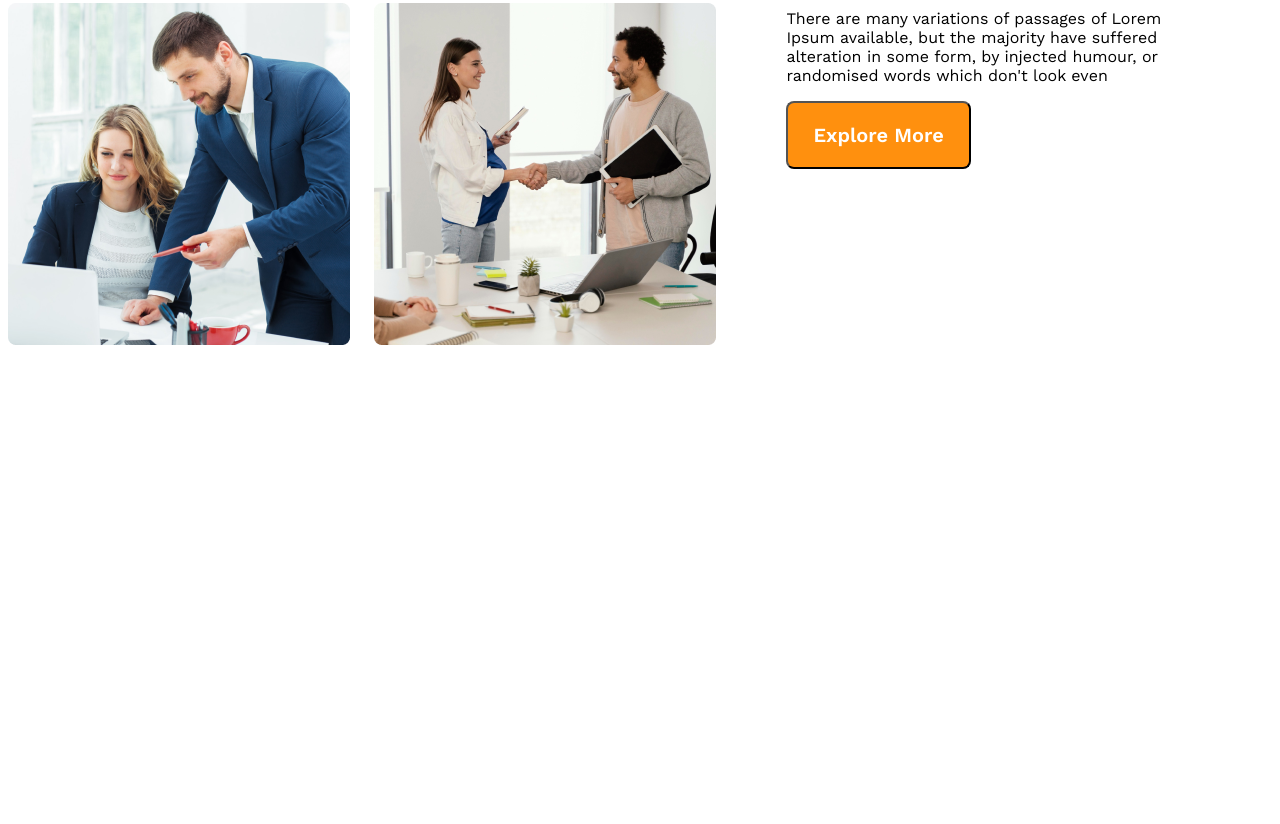
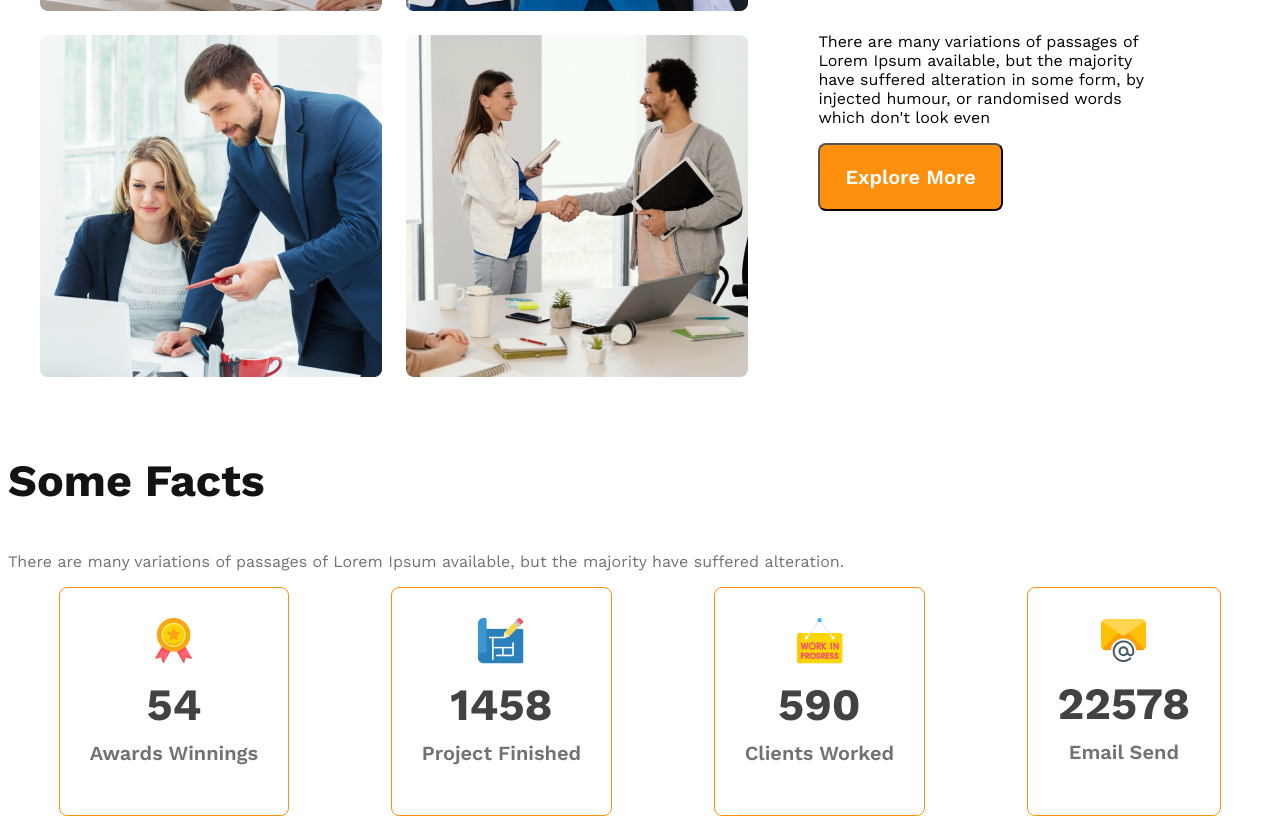
Before and after one commit to Jemforest/Architects, a plain HTML site: page index.html in a window 1280 px wide. Shown: the part 1378-2202 px from the top of the page. Before the commit the page ends 1731 px from the top, so only its background shows below. Drawn offline with nearby package versions, Linux system fonts and the light colour scheme.

Commit message:
card section added

```diff
--- a/index.html
+++ b/index.html
@@ -9,7 +9,7 @@
 <body>
     <header>
         <nav>
-            <h3 class="nav-title">G3 Architects</h3>
+            <h3 class="section-title">G3 Architects</h3>
             <ul>
                 <li><a href="">Home</a></li>
                 <li><a href="">About</a></li>
@@ -45,6 +45,38 @@
                 <button class="btn_primary">Explore More</button>
             </div>
         </section>
+        <section class="features">
+
+        </section>
+        <section class="facts">
+            <h3 class="section-title">Some Facts</h3>
+            <p class="text-light-gray">
+                There are many variations of passages of Lorem Ipsum available, but
+                the majority have suffered alteration.
+            </p>
+            <div class="facts-card-container">
+                <div class="card">
+                    <img src="images/icons/ribon.png" alt="">
+                    <h2 class="card-stats">54</h2>
+                    <p class="card-title text-light-gray"> Awards Winnings</p>
+                </div>
+                <div class="card">
+                    <img src="images/icons/projects.png" alt="">
+                    <h2 class="card-stats">1458</h2>
+                    <p class="card-title text-light-gray">Project Finished</p>
+                </div>
+                <div class="card">
+                    <img src="images/icons/customers.png" alt="">
+                    <h2 class="card-stats">590</h2>
+                    <p class="card-title text-light-gray">Clients Worked</p>
+                </div>
+                <div class="card">
+                    <img src="images/icons/email.png" alt="">
+                    <h2 class="card-stats">22578</h2>
+                    <p class="card-title text-light-gray"> Email Send</p>
+                </div>
+            </div>
+        </section>
     </main>
     <footer>
 
--- a/style/architects.css
+++ b/style/architects.css
@@ -2,6 +2,9 @@
 @import url('https://fonts.googleapis.com/css2?family=Work+Sans:wght@400;500;600;700;800&display=swap');
 *{
     font-family: 'Work Sans', sans-serif;
+}
+.text-light-gray{
+    color: #727272;
 }
 
 .btn_primary{
@@ -15,6 +18,11 @@
     border: opx;
 
 }
+.section-title{
+    font-size: 2.8rem;
+    font-weight: 700;
+    color: #131313;
+}
 
 
 header{
@@ -26,11 +34,7 @@ nav{
     justify-content: space-between;
     align-items: center;
 }
-.nav-title{
-    font-size: 2.8rem;
-    font-weight: 700;
-    color: #131313;
-}
+
 nav > ul {
     display: flex;
 }
@@ -70,6 +74,7 @@ main{
 .teams-container{
     display: flex;
     align-items: center;
+    padding: 2rem;
 }
 .teams-img-container{
     display: grid;
@@ -93,6 +98,28 @@ main{
 .teams-title .text_features{
     color: #ff900e;
     font-weight: 700;
+}
+.facts-card-container{
+    display: flex;
+    justify-content: space-around;
+}
+.facts-card-container .card{
+    border-radius: 8px;
+    border: 1px solid #FF900E;
+    text-align: center;
+     padding: 30px;
+}
+.facts-card-container .card-title{
+    font-weight: 600;
+    font-size: 1.25rem;
+    margin-top: 5px;
+
+}
+.facts-card-container .card-stats{
+    font-size: 2.8rem;
+    color: #424242;
+    margin-top: 10px;
+    margin-bottom: 10px;
 }
 
 
```
